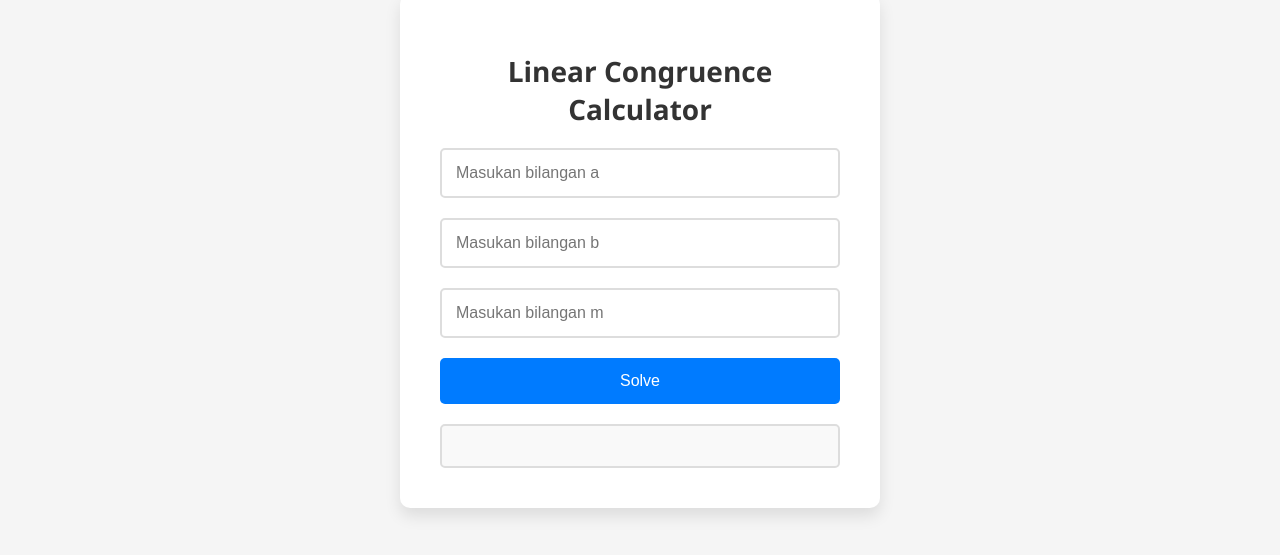
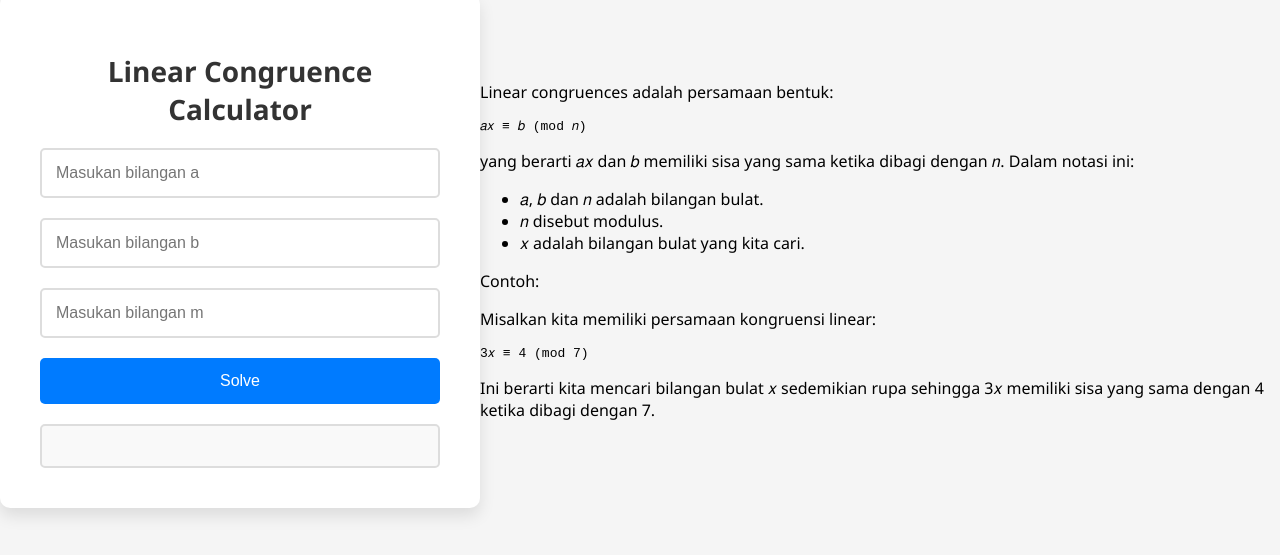
Before and after one commit to kinasti/kalkulator-linear-congruence, a plain HTML site: page index.html in a window 1280 px wide. Shown: the part 149-704 px from the top of the page. Drawn offline with Linux system fonts and the light colour scheme.

Commit message:
Update index.html

```diff
--- a/index.html
+++ b/index.html
@@ -16,8 +16,21 @@
             <button type="submit">Solve</button>
         </form>
         <div class="result" id="result"></div>
-        <div class="description" id="description"></div> <!-- Deskripsi akan ditampilkan di sini -->
     </div>
+        <div class="description">
+            <p>Linear congruences adalah persamaan bentuk:</p>
+            <pre>𝑎𝑥 ≡ 𝑏 (mod 𝑛)</pre>
+            <p>yang berarti 𝑎𝑥 dan 𝑏 memiliki sisa yang sama ketika dibagi dengan 𝑛. Dalam notasi ini:</p>
+            <ul>
+                <li>𝑎, 𝑏 dan 𝑛 adalah bilangan bulat.</li>
+                <li>𝑛 disebut modulus.</li>
+                <li>𝑥 adalah bilangan bulat yang kita cari.</li>
+            </ul>
+            <p>Contoh:</p>
+            <p>Misalkan kita memiliki persamaan kongruensi linear:</p>
+            <pre>3𝑥 ≡ 4 (mod 7)</pre>
+            <p>Ini berarti kita mencari bilangan bulat 𝑥 sedemikian rupa sehingga 3𝑥 memiliki sisa yang sama dengan 4 ketika dibagi dengan 7.</p>
+        </div>
 
     <script src="script.js"></script>
 </body>
```
